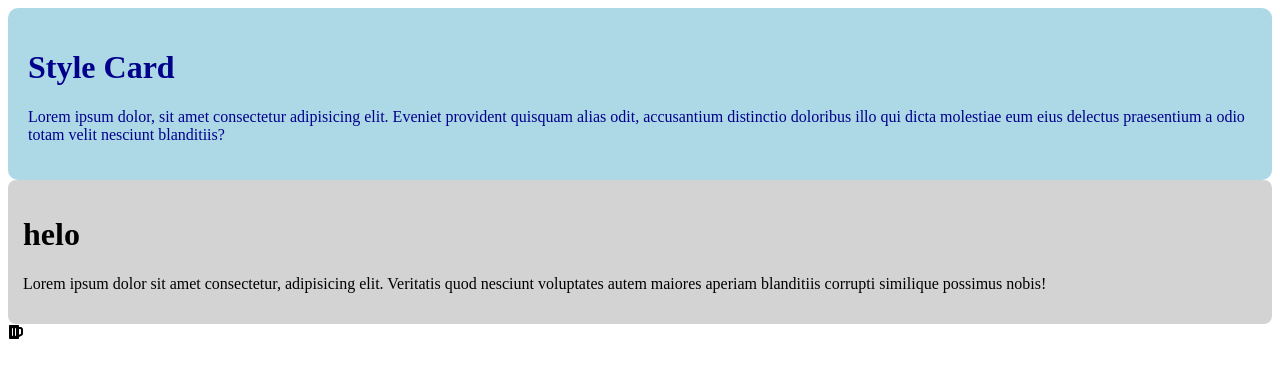
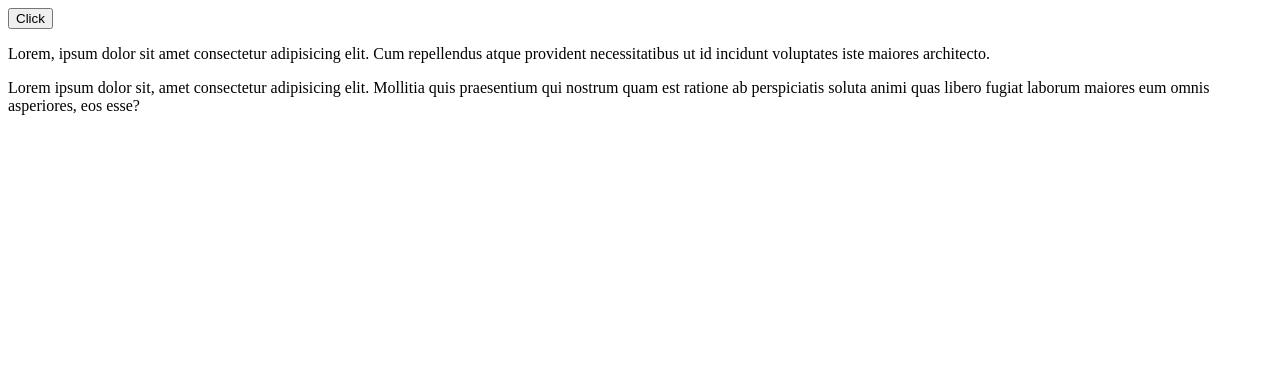
Before and after one commit to GopalYad/MERN-Stack-Learnings, a React (Vite) app in the folder REACT/basics/: page / in a window 1280 px wide. Shown: the top 378 px of the page. Built offline with nearby package versions, Linux system fonts and the light colour scheme.

Commit message:
events in react

```diff
--- /dev/null
+++ b/REACT/basics/src/06-Events/EventApp.jsx
@@ -0,0 +1,35 @@
+import React from 'react'
+const Move = () =>{
+   const moveHandler =()=>{
+    alert('Mose moved event fired')
+    console.log('Mouse move event fired')
+   }
+    return(
+        <p onMouseMove={moveHandler}>
+            Lorem ipsum dolor sit, amet consectetur adipisicing elit.
+             Mollitia quis praesentium qui nostrum quam est ratione ab
+            perspiciatis soluta animi quas libero fugiat laborum
+            maiores eum omnis asperiores, eos esse?
+        </p>
+    )
+}
+const Copy = ()=>{
+    const copyHandler =()=>console.log('You copy me!!!')
+    return <p onCopy={copyHandler}>Lorem, ipsum dolor sit amet consectetur adipisicing elit.
+         Cum repellendus atque provident necessitatibus ut id incidunt voluptates iste maiores architecto.</p>
+}
+const Button = ()=>{
+    const handleClick =  () => console.log(Math.round(Math.random()*10))
+    return <button onClick={handleClick}>Click</button>
+}
+const EventApp = () => {
+  return (
+    <>
+     <Button/>
+     <Copy/>
+     <Move/>
+    </>
+  )
+}
+
+export default EventApp
--- a/REACT/basics/src/main.jsx
+++ b/REACT/basics/src/main.jsx
@@ -6,12 +6,14 @@ import PropsReview from './03-Props/PropsReview'
 import AppConditional from './04-Conditional-Rendering/AppConditional'
 import StyleApp from './05-styling-in-react/StyleApp'
 import ProfileCard from './05-styling-in-react/ProfileCard'
+import EventApp from './06-Events/EventApp'
 createRoot(document.getElementById('root')).render(
   <StrictMode>
    {/* <App/> */}
    {/* <AppConditional/> */}
    {/* <PropsReview/> */}
-   <StyleApp/>
+   {/* <StyleApp/> */}
+   <EventApp/>
 
   </StrictMode>,
 )
```
